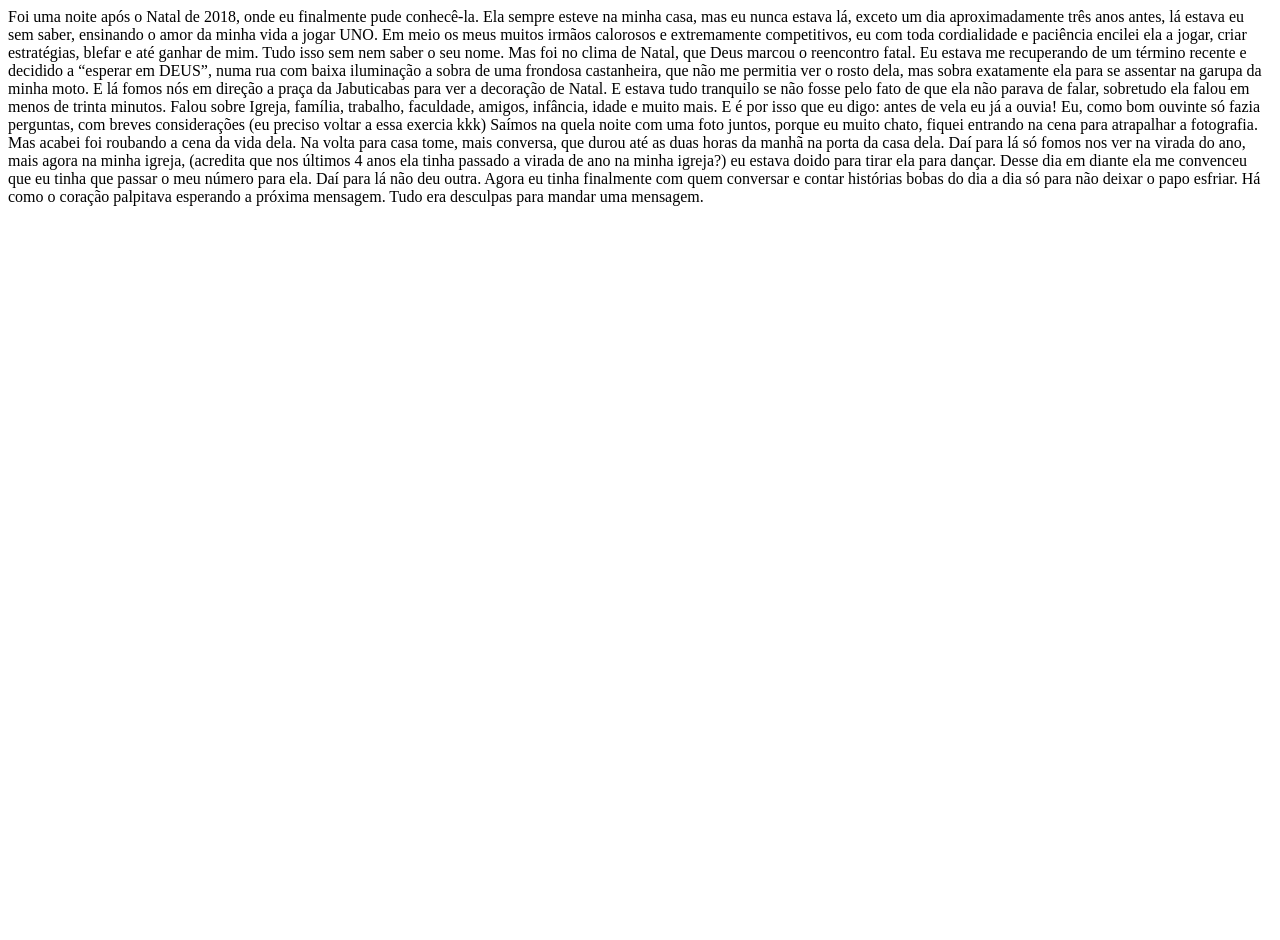
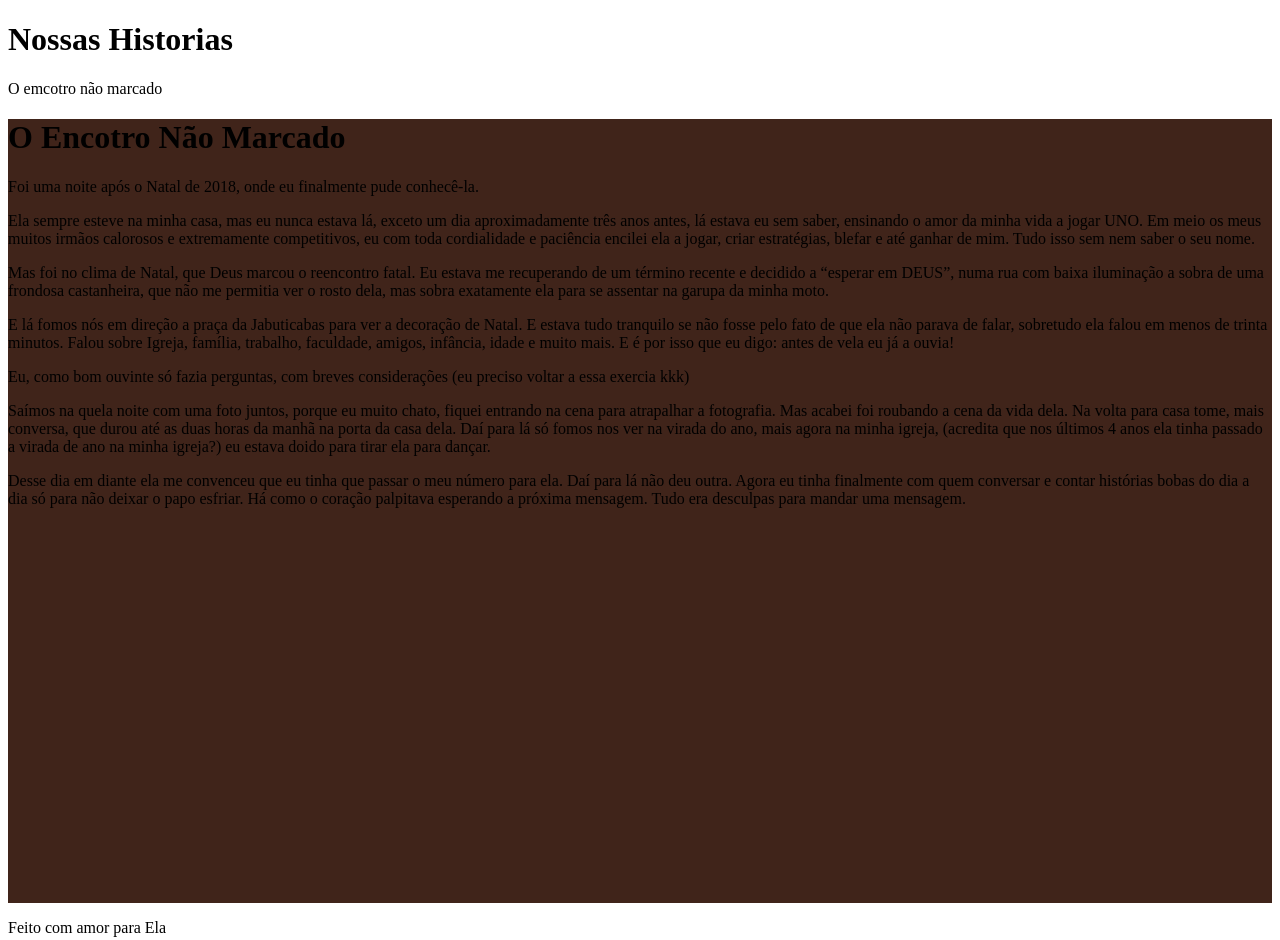
Before and after one commit to eliaspacifico6/amanda, a plain HTML site: page index.html in a window 1280 px wide. Before the commit the page ends 800 px from the top, so only its background shows below. Drawn offline with Linux system fonts and the light colour scheme.

Commit message:
Marcaçao e Estilo

```diff
--- /dev/null
+++ b/estilo/style.css
@@ -0,0 +1,15 @@
+@charset "UTF-8";
+
+:root{
+    --cor01: #F2CCB6;
+    --cor02: #F2884B;
+    --cor03: #E07735;
+    --cor04: #925B25;
+    --cor05: #40241A;
+}
+
+
+main{
+    height: 98vh;
+    background-color: var(--cor05);
+}
--- a/index.html
+++ b/index.html
@@ -1,23 +1,33 @@
 <!DOCTYPE html>
-<html lang="en">
+<html lang="pt-BR">
 <head>
     <meta charset="UTF-8">
     <meta http-equiv="X-UA-Compatible" content="IE=edge">
     <meta name="viewport" content="width=device-width, initial-scale=1.0">
-    <title>Amanda</title>
+    <title>Nossas histórias</title>
+    <link rel="stylesheet" href="./estilo/style.css">
 </head>
 <body>
+    <header>
+        <h1>Nossas Historias</h1>
+        <p>O emcotro não marcado</p>
+    </header>
     <main>
-        Foi uma noite após o Natal de 2018, onde eu finalmente pude conhecê-la.
-Ela sempre esteve na minha casa, mas eu nunca estava lá, exceto um dia aproximadamente três anos antes, lá estava eu sem saber, ensinando o amor da minha vida a jogar UNO.  Em meio os meus muitos irmãos calorosos e extremamente competitivos, eu com toda cordialidade e paciência encilei ela a jogar, criar estratégias, blefar e até ganhar de mim. Tudo isso sem nem saber o seu nome.
-Mas foi no clima de Natal, que Deus marcou o reencontro fatal. Eu estava me recuperando de um término recente e decidido a “esperar em DEUS”, numa rua com baixa iluminação a sobra de uma frondosa castanheira, que não me permitia ver o rosto dela, mas sobra exatamente ela para se assentar na garupa da minha moto.
-E lá fomos nós em direção a praça da Jabuticabas para ver a decoração de Natal. E estava tudo tranquilo se não fosse pelo fato de que ela não parava de falar, sobretudo ela falou em menos de trinta minutos. Falou sobre Igreja, família, trabalho, faculdade, amigos, infância, idade e muito mais. E é por isso que eu digo: antes de vela eu já a ouvia!
-Eu, como bom ouvinte só fazia perguntas, com breves considerações (eu preciso voltar a essa exercia kkk)
-Saímos na quela noite com uma foto juntos, porque eu muito chato, fiquei entrando na cena para atrapalhar a fotografia. Mas acabei foi roubando a cena da vida dela. Na volta para casa tome, mais conversa, que durou até as duas horas da manhã na porta da casa dela. Daí para lá só fomos nos ver na virada do ano, mais agora na minha igreja, (acredita que nos últimos 4 anos ela tinha passado a virada de ano na minha igreja?) eu estava doido para tirar ela para dançar.
-Desse dia em diante ela me convenceu que eu tinha que passar o meu número para ela. Daí para lá não deu outra. Agora eu tinha finalmente com quem conversar e contar histórias bobas do dia a dia só para não deixar o papo esfriar.  Há como o coração palpitava esperando a próxima mensagem. Tudo era desculpas para mandar uma mensagem.
-
-
-
+        <h1>O Encotro Não Marcado</h1>
+        <section  class="normal">
+            <p>Foi uma noite após o Natal de 2018, onde eu finalmente pude conhecê-la.</p>
+            <p>Ela sempre esteve na minha casa, mas eu nunca estava lá, exceto um dia aproximadamente três anos antes, lá estava eu sem saber, ensinando o amor da minha vida a jogar UNO.  Em meio os meus muitos irmãos calorosos e extremamente competitivos, eu com toda cordialidade e paciência encilei ela a jogar, criar estratégias, blefar e até ganhar de mim. Tudo isso sem nem saber o seu nome.</p>
+            <p>Mas foi no clima de Natal, que Deus marcou o reencontro fatal. Eu estava me recuperando de um término recente e decidido a “esperar em DEUS”, numa rua com baixa iluminação a sobra de uma frondosa castanheira, que não me permitia ver o rosto dela, mas sobra exatamente ela para se assentar na garupa da minha moto. </p>
+        </section>
+        <section class="imagem">
+            <p>E lá fomos nós em direção a praça da Jabuticabas para ver a decoração de Natal. E estava tudo tranquilo se não fosse pelo fato de que ela não parava de falar, sobretudo ela falou em menos de trinta minutos. Falou sobre Igreja, família, trabalho, faculdade, amigos, infância, idade e muito mais. E é por isso que eu digo: antes de vela eu já a ouvia!</p>
+            <p>Eu, como bom ouvinte só fazia perguntas, com breves considerações (eu preciso voltar a essa exercia kkk) </p>
+            <p>Saímos na quela noite com uma foto juntos, porque eu muito chato, fiquei entrando na cena para atrapalhar a fotografia. Mas acabei foi roubando a cena da vida dela. Na volta para casa tome, mais conversa, que durou até as duas horas da manhã na porta da casa dela. Daí para lá só fomos nos ver na virada do ano, mais agora na minha igreja, (acredita que nos últimos 4 anos ela tinha passado a virada de ano na minha igreja?) eu estava doido para tirar ela para dançar. </p>
+        </section>
+        <section class="normal">
+            <p>Desse dia em diante ela me convenceu que eu tinha que passar o meu número para ela. Daí para lá não deu outra. Agora eu tinha finalmente com quem conversar e contar histórias bobas do dia a dia só para não deixar o papo esfriar.  Há como o coração palpitava esperando a próxima mensagem. Tudo era desculpas para mandar uma mensagem.</p>
+        </section>
     </main>
+    <footer><p> Feito com amor para Ela</p></footer>
 </body>
 </html>
```
